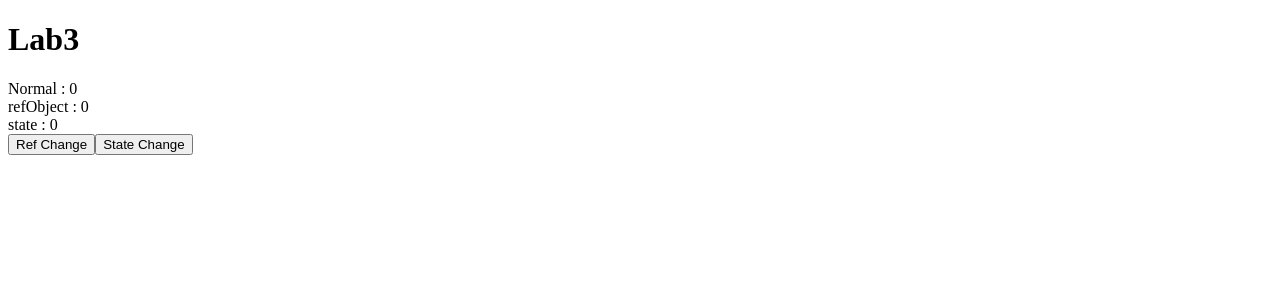
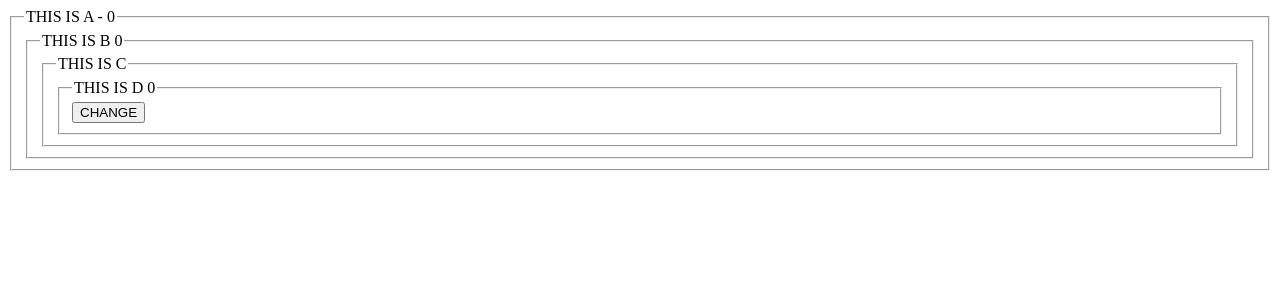
Before and after one commit to gavand-sagar/vite-project-feb-react-mui, a React (Vite) app: page / in a window 1280 px wide. Shown: the top 300 px of the page. Built offline with nearby package versions, Linux system fonts and the light colour scheme.

Commit message:
reducer and context (small version)

```diff
--- a/src/App.tsx
+++ b/src/App.tsx
@@ -1,11 +1,13 @@
 import './App.css'
 import Lab3 from './HandleInput/Lab3'
+import PropDrillA from './Reducer/PropDrill'
+import UseReducerDemo from './Reducer/UseReducerDemo'
 
 
 function App() {
   return (
     <>
-      <Lab3/>
+      <PropDrillA/>
     </>
   )
 }
--- /dev/null
+++ b/src/Reducer/PropDrill.tsx
@@ -0,0 +1,47 @@
+import React, { createContext, useContext, useState } from 'react'
+import { MyContext } from '../data/context'
+
+
+
+
+
+export function PropDrillD() {
+    const { value, setValue } = useContext(MyContext)
+    return (
+        <fieldset>
+            <legend>THIS IS D {value}</legend>
+            <button onClick={() => setValue(value + 1)}>CHANGE</button>
+        </fieldset>
+    )
+}
+
+export function PropDrillC() {
+    return (
+        <fieldset>
+            <legend>THIS IS C </legend>
+            <PropDrillD />
+        </fieldset>
+    )
+}
+
+export function PropDrillB() {
+    const { value, setValue } = useContext(MyContext)
+    return (
+        <fieldset>
+            <legend>THIS IS B {value}</legend>
+            <PropDrillC />
+        </fieldset>
+    )
+}
+
+export default function PropDrillA() {
+    const [value, setValue] = useState<number>(0)
+    return (
+        <fieldset>
+            <legend>THIS IS A - {value}</legend>
+            <MyContext.Provider value={{ value, setValue }}>
+                <PropDrillB />
+            </MyContext.Provider>
+        </fieldset>
+    )
+}
--- /dev/null
+++ b/src/Reducer/UseReducerDemo.tsx
@@ -0,0 +1,39 @@
+import React, { useReducer, useState } from 'react'
+
+type Props = {}
+
+function reducerFunction(prev_state: any, action: any): number {
+    // how to actually
+    if (action.type == 'inc') { // inc is an event (action)
+        return prev_state + 1   // this is actual data manipulation
+    } else if (action.type == 'dec') {
+        return prev_state - 1
+    } else if (action.type == 'reset') {
+        return 0
+    } else {
+        return prev_state
+    }
+}
+
+export default function UseReducerDemo({ }: Props) {
+
+    const [value, dispatch] = useReducer(reducerFunction, 0)
+
+    const [counter, setState] = useState(0)
+
+    return (
+        <div>
+            <h1>UseReducerDemo</h1>
+
+            value : {value}
+            <br />
+            <br />
+            {/* RUN - JUST THE EVENT */}
+            <button onClick={() => dispatch({ type: 'inc' })}>Increment</button>
+            <button onClick={() => dispatch({ type: 'dec' })}>Decrement</button>
+            <button onClick={() => dispatch({ type: 'reset' })}>Reset</button>
+
+            <button onClick={() => setState(value + 10)}>Inc</button>
+        </div>
+    )
+}
--- /dev/null
+++ b/src/data/context.ts
@@ -0,0 +1,8 @@
+import { createContext } from "react";
+
+type Props = {
+    value: number,
+    setValue: (x: number) => void
+}
+
+export const MyContext = createContext<Props | null>(null)
```
